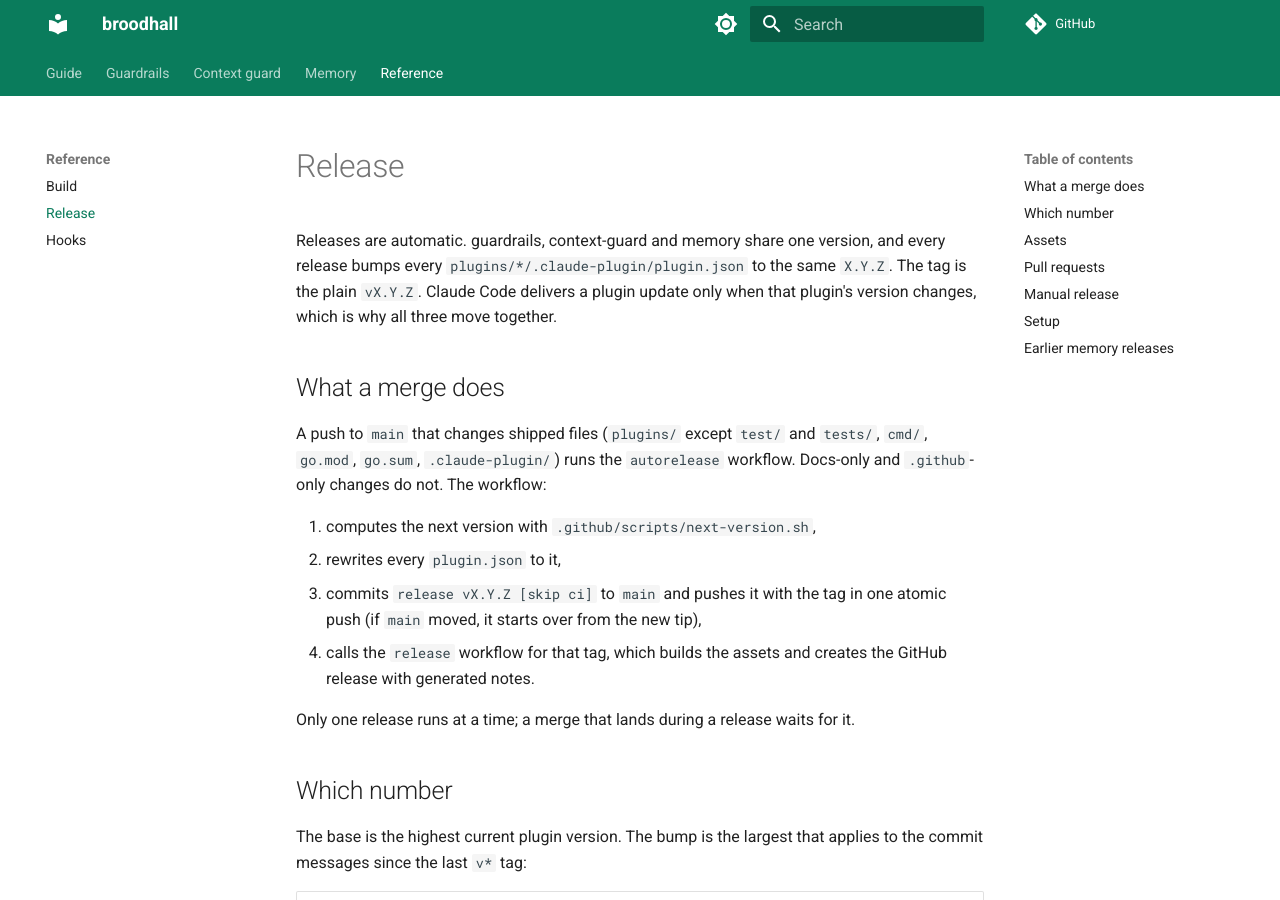
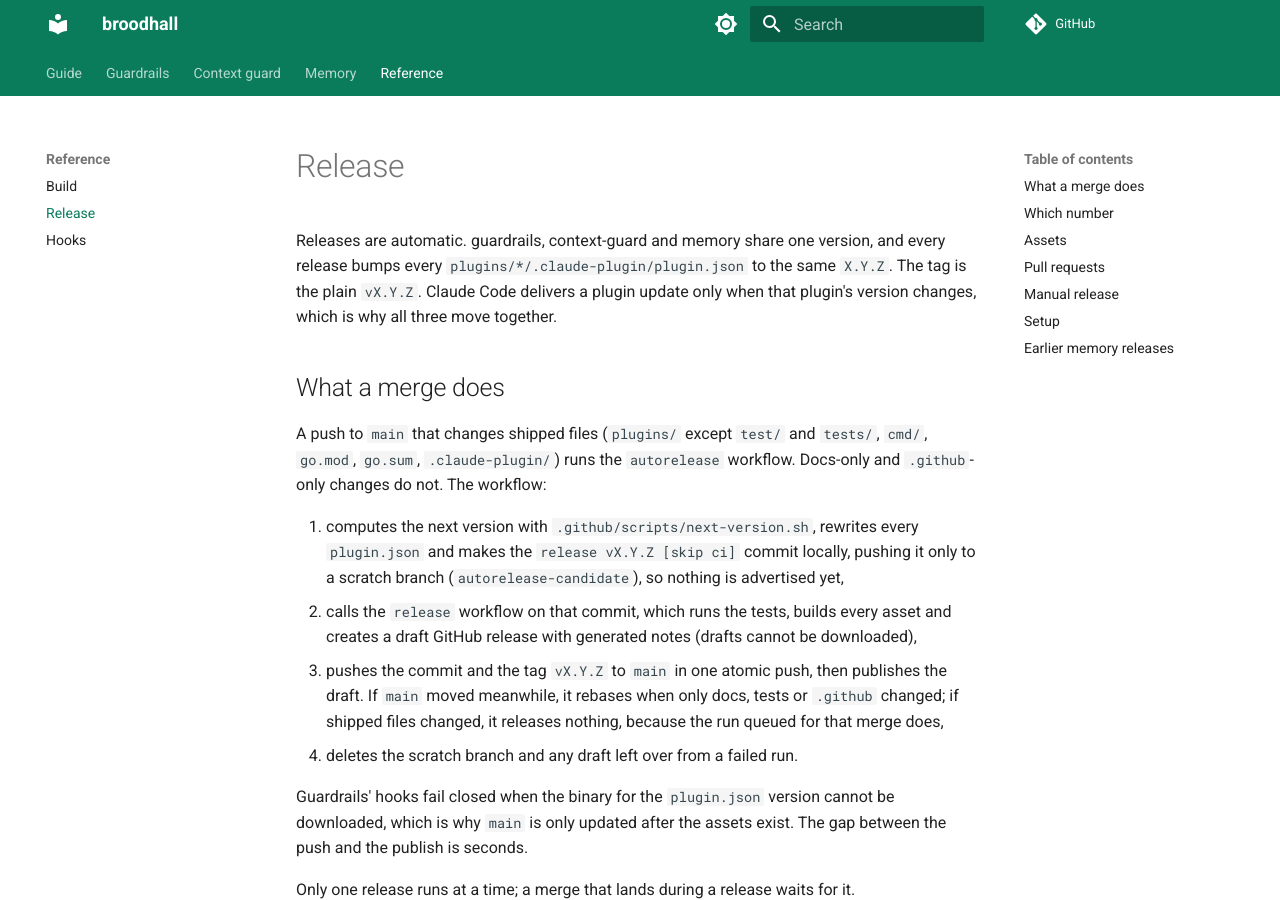
Before and after one commit to jj-scoll/broodhall, an MkDocs documentation site: the page built from docs/reference/release.md, in a window 1280 px wide and 900 px high. Built offline with MkDocs 1.6.1 and Material for MkDocs 9.7.7, drawn with Linux system fonts in a browser that asks for light colours; comment, search, counter and statistics services are not loaded; some of the changed text lies outside the part shown.

Commit message:
ci(release): publish assets before main advertises the new version
autorelease now builds from a local bump commit pushed only to a scratch
branch, creates a draft release, then pushes the commit and tag to main
atomically and publishes the draft. release.yml takes ref and draft inputs.
Every writing job declares contents: write.

Co-Authored-By: Claude Opus 5.5 <noreply@anthropic.com>

```diff
--- a/docs/reference/release.md
+++ b/docs/reference/release.md
@@ -11,12 +11,19 @@ A push to `main` that changes shipped files (`plugins/` except `test/` and `test
 `go.mod`, `go.sum`, `.claude-plugin/`) runs the `autorelease` workflow. Docs-only and
 `.github`-only changes do not. The workflow:
 
-1. computes the next version with `.github/scripts/next-version.sh`,
-2. rewrites every `plugin.json` to it,
-3. commits `release vX.Y.Z [skip ci]` to `main` and pushes it with the tag in one atomic push
-   (if `main` moved, it starts over from the new tip),
-4. calls the `release` workflow for that tag, which builds the assets and creates the GitHub
-   release with generated notes.
+1. computes the next version with `.github/scripts/next-version.sh`, rewrites every
+   `plugin.json` and makes the `release vX.Y.Z [skip ci]` commit locally, pushing it only to
+   a scratch branch (`autorelease-candidate`), so nothing is advertised yet,
+2. calls the `release` workflow on that commit, which runs the tests, builds every asset and
+   creates a draft GitHub release with generated notes (drafts cannot be downloaded),
+3. pushes the commit and the tag `vX.Y.Z` to `main` in one atomic push, then publishes the
+   draft. If `main` moved meanwhile, it rebases when only docs, tests or `.github` changed;
+   if shipped files changed, it releases nothing, because the run queued for that merge does,
+4. deletes the scratch branch and any draft left over from a failed run.
+
+Guardrails' hooks fail closed when the binary for the `plugin.json` version cannot be
+downloaded, which is why `main` is only updated after the assets exist. The gap between the
+push and the publish is seconds.
 
 Only one release runs at a time; a merge that lands during a release waits for it.
 
@@ -67,14 +74,15 @@ versions to the same `X.Y.Z`, commit, then tag that commit `vX.Y.Z` and push the
 
 To rebuild a release whose workflow failed after the tag was pushed, run the `release`
 workflow by hand (Actions, release, Run workflow) with the existing tag. If the GitHub
-release was already created, delete it first.
+release was already created, delete it first. A failed automatic run leaves `main` and the tags
+as they were; re-run it, or merge the next change.
 
 ## Setup
 
 `main` must accept the `autorelease` push from `github-actions[bot]`. With branch protection
 or a ruleset that requires pull requests or status checks, add `github-actions` as a bypass
-actor, or the push is rejected. Under Settings, Actions, General, workflow permissions must
-allow the token to write (the workflows request `contents: write` themselves).
+actor, or the push is rejected. The default workflow permission can stay read-only: each job
+that writes declares `contents: write` itself.
 
 ## Earlier memory releases
 
```
Also changed, not shown: 2 other files.
